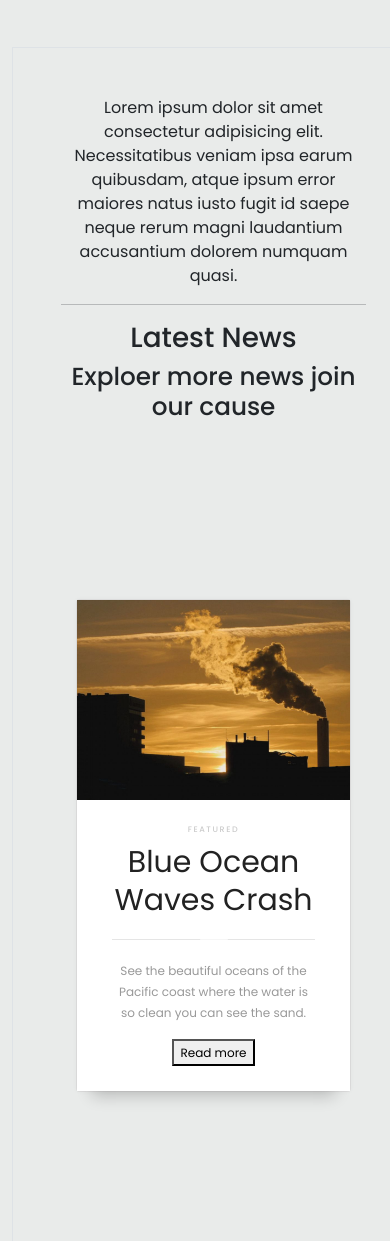
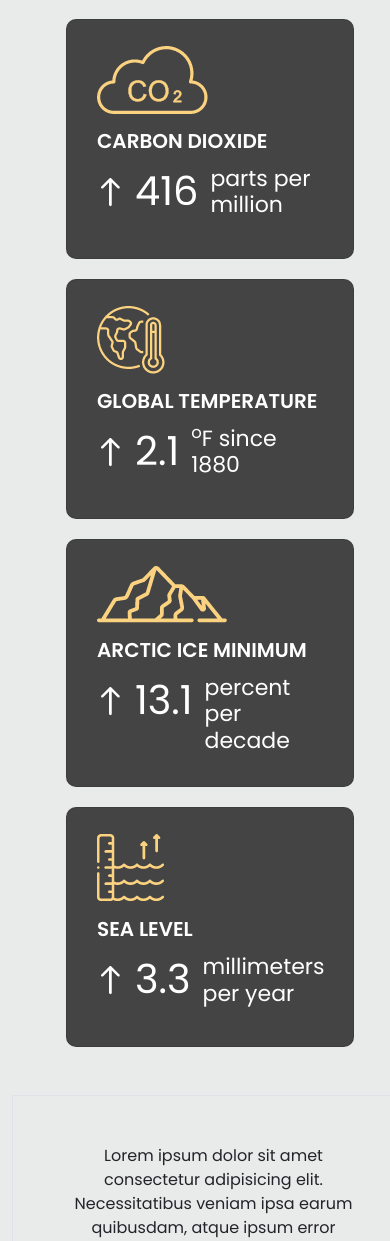
Before and after one commit to Nawazhzn/EarthWise-Website, a PHP site: page / in a window 390 px wide. Shown: the part 845-2086 px from the top of the page. Run offline with PHP 8.4, Linux system fonts and the light colour scheme.

Commit message:
Add cover cards

```diff
--- a/index.html
+++ b/index.html
@@ -62,6 +62,103 @@
           <div class='row'>
             <div class='col col-lg-2'>
               <button type="button" class="btn cover-button btn-outline-light">MORE</button>
+            </div>
+          </div>
+        </div>
+      </div>
+    </div>
+  </div>
+
+  <div class="container-fluid cover-card-container">
+    <div class="row row-flex">
+      <div class="col-sm-12 col-md-6 col-lg-3">
+        <div class="card-sec">
+          <div class="card cover-card text-left">
+            <div class="card-body">
+              <img class="icon-image" src="img/home/home-1-1.png"></img>
+              <h5 class="card-title">CARBON DIOXIDE</h5>
+              <div class="container-fluid">
+                <div class="row">
+                  <div class="col-1">
+                    <img class="arrow-icon" src="img/home/arrow-icon.png"></img>
+                  </div>
+                  <div class="col-auto">
+                    <p class="card-text">416</p>
+                  </div>
+                  <div class="col">
+                    <p class="card-sup">parts per million</p>
+                  </div>
+                </div>
+              </div>
+            </div>
+          </div>
+        </div>
+      </div>
+      <div class="col-sm-12 col-md-6 col-lg-3">
+        <div class="card-sec">
+          <div class="card cover-card text-left">
+            <div class="card-body">
+              <img class="icon-image" src="img/home/home-1-2.png"></img>
+              <h5 class="card-title">GLOBAL TEMPERATURE</h5>
+              <div class="container-fluid">
+                <div class="row">
+                  <div class="col-1">
+                    <img class="arrow-icon" src="img/home/arrow-icon.png"></img>
+                  </div>
+                  <div class="col-auto">
+                    <p class="card-text">2.1</p>
+                  </div>
+                  <div class="col">
+                    <p class="card-sup"><sup>o</sup>F since 1880</p>
+                  </div>
+                </div>
+              </div>
+            </div>
+          </div>
+        </div>
+      </div>
+      <div class="col-sm-12 col-md-6 col-lg-3 ">
+        <div class="card-sec">
+          <div class="card cover-card text-left">
+            <div class="card-body">
+              <img class="icon-image" src="img/home/home-1-3.png"></img>
+              <h5 class="card-title">ARCTIC ICE MINIMUM</h5>
+              <div class="container-fluid">
+                <div class="row">
+                  <div class="col-1">
+                    <img class="arrow-icon" src="img/home/arrow-icon.png"></img>
+                  </div>
+                  <div class="col-auto">
+                    <p class="card-text">13.1</p>
+                  </div>
+                  <div class="col">
+                    <p class="card-sup">percent per decade</p>
+                  </div>
+                </div>
+              </div>
+            </div>
+          </div>
+        </div>
+      </div>
+      <div class="col-sm-12 col-md-6 col-lg-3">
+        <div class="card-sec">
+          <div class="card cover-card text-left">
+            <div class="card-body">
+              <img class="icon-image" src="img/home/home-1-4.png"></img>
+              <h5 class="card-title">SEA LEVEL</h5>
+              <div class="container-fluid">
+                <div class="row">
+                  <div class="col-1">
+                    <img class="arrow-icon" src="img/home/arrow-icon.png"></img>
+                  </div>
+                  <div class="col-auto">
+                    <p class="card-text">3.3</p>
+                  </div>
+                  <div class="col">
+                    <p class="card-sup">millimeters per year</p>
+                  </div>
+                </div>
+              </div>
             </div>
           </div>
         </div>
--- a/style.css
+++ b/style.css
@@ -3,6 +3,7 @@ html * {
 }
 
 /** Navbar CSS */
+
 .navbar {
   padding-top: 0px !important;
 }
@@ -51,6 +52,7 @@ html * {
 }
 
 /** Navbar Mobile (Collapse Navbar) CSS */
+
 @media screen and (max-width: 767px) {
   .navbar>.container-fluid {
     padding-top: 20px !important;
@@ -87,9 +89,10 @@ html * {
 }
 
 /** Banner CSS */
+
 .cover-image {
   width: 100%;
-  height: 100vh;
+  height: 120vh;
   background-image: url('img/banner-img.jpg');
   background-attachment: fixed;
   background-repeat: no-repeat;
@@ -125,10 +128,6 @@ html * {
   font-size: 25px;
 }
 
-.cover-content>.col>.row>.col-lg-2 {
-  text-align: left;
-}
-
 .cover-button:hover {
   background-color: rgba(251, 210, 127, 0.2);
   color: white;
@@ -143,6 +142,89 @@ html * {
   }
   .cover-image {
     background-size: auto;
+  }
+}
+
+/** Cover Cards CSS */
+
+.card-sec>.cover-card {
+  background-color: #444444;
+  margin-top: -110px !important;
+  min-height: 240px;
+  height: 100% !important;
+  width: 100% !important;
+}
+
+.card-sec>.cover-card:hover {
+  cursor: auto !important;
+  transform: scale(1) !important;
+}
+
+.cover-card>.card-body {
+  text-align: left;
+  padding-left: 30px;
+  padding-right: 0px;
+}
+
+.card-title {
+  font-family: 'Poppins';
+  font-weight: 600;
+  color: white;
+  text-align: left;
+}
+
+.card-text {
+  font-family: 'Poppins';
+  color: white;
+  text-align: left;
+  font-size: 40px;
+}
+
+.card-sup {
+  padding-top: 5px;
+  font-size: 22px;
+  line-height: 1.2;
+  color: white;
+}
+
+.arrow-icon {
+  padding-top: 17px;
+  padding-right: 15px;
+  padding-left: 0px;
+  margin-left: 0px;
+}
+
+.col-1 {
+  margin-left: -20px;
+  margin-right: 10px;
+  text-align: left;
+}
+
+.icon-image {
+  text-align: left;
+  padding-top: 10px;
+  padding-bottom: 15px;
+}
+
+.cover-card {
+  border-radius: 10px;
+}
+
+.col-auto {
+  padding-right: 0px;
+}
+
+.cover-card-container {
+  width: 80vw;
+  align-items: flex-start !important;
+}
+
+@media screen and (max-width: 991px) {
+  .card-sec>.cover-card {
+    margin-top: 20px !important;
+  }
+  .cover-image {
+    height: 100vh;
   }
 }
 
```
Also changed, not shown: img/home/arrow-icon.png (added), img/home/home-1-1.png (added), img/home/home-1-2.png (added), img/home/home-1-3.png (added), img/home/home-1-4.png (added).
